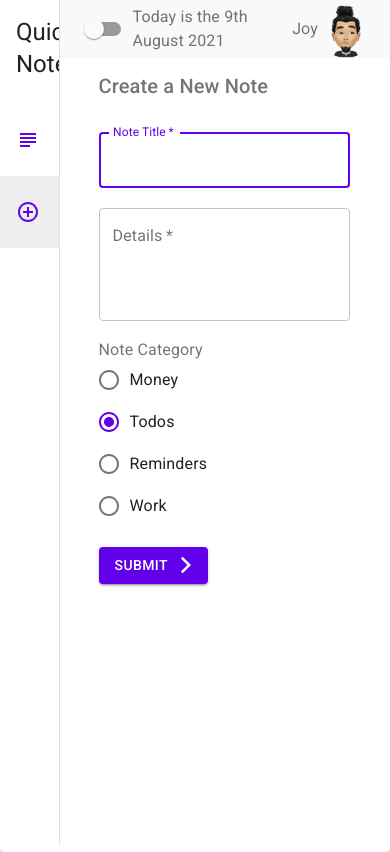
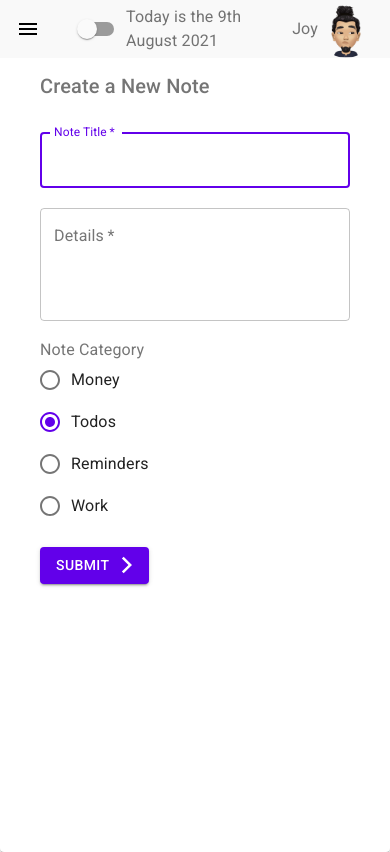
Before and after one commit to SangeetJoy/Material_UI_Notes_App, a React (Create React App) app: page /create in a window 390 px wide. Built offline with nearby package versions, Linux system fonts and the light colour scheme.

Commit message:
mobile responsive

```diff
--- a/src/App.js
+++ b/src/App.js
@@ -28,7 +28,7 @@ function App() {
     <ThemeProvider theme={theme}>
       <Router>
         <Paper>
-          <Layout darkMode={darkMode} onDarkModeChange={onDarkModeChange}>
+          <Layout darkMode={darkMode} onDarkModeChange={onDarkModeChange} theme={theme}>
             <Switch>
               <Route exact path="/">
                 <Notes />
--- a/src/client/components/Layout.js
+++ b/src/client/components/Layout.js
@@ -3,7 +3,7 @@ import Toolbar from '@material-ui/core/Toolbar'
 import Drawer from '@material-ui/core/Drawer'
 import Typography from '@material-ui/core/Typography'
 import Paper from '@material-ui/core/Paper';
-import React from "react"
+import React, { useState } from "react"
 import List from '@material-ui/core/List'
 import ListItem from '@material-ui/core/ListItem'
 import ListItemIcon from '@material-ui/core/ListItemIcon'
@@ -15,13 +15,22 @@ import { useHistory, useLocation } from 'react-router-dom';
 import { format } from 'date-fns';
 import Avatar from '@material-ui/core/Avatar'
 import { useLayoutStyle } from '../styles/LayoutStyle';
+import Hidden from "@material-ui/core/Hidden";
+import MenuIcon from "@material-ui/icons/Menu";
+import IconButton from "@material-ui/core/IconButton";
 
 
 export default function Layout(props) {
-    const { darkMode, onDarkModeChange } = props
+    const { darkMode, onDarkModeChange, theme } = props
     const classes = useLayoutStyle(darkMode)()
     const history = useHistory()
     const location = useLocation()
+    const [mobileOpen, setMobileOpen] = useState(false)
+
+    const handleDrawerToggle = () => {
+        setMobileOpen(!mobileOpen);
+    };
+
     const menuItems = [
         {
             text: "My Notes",
@@ -34,11 +43,19 @@ export default function Layout(props) {
             path: "/create"
         }
     ]
-    return (
-        <div className={classes.drawerContainer}>
-            <Paper>
+
+    const appBarMarkUp = (
         <AppBar className={classes.appbar} elevation={0}>
             <Toolbar>
+                <IconButton
+                    color="inherit"
+                    aria-label="open drawer"
+                    edge="start"
+                    onClick={handleDrawerToggle}
+                    className={classes.menuButton}
+                >
+                    <MenuIcon />
+                </IconButton>
                 <Switch checked={darkMode} onChange={onDarkModeChange} color="default" />
                 <Typography color="textSecondary" className={classes.dateContainer}>
                     Today is the {format(new Date(), "do MMMM Y")}
@@ -51,19 +68,15 @@ export default function Layout(props) {
                 </div>
             </Toolbar>
         </AppBar>
-            </Paper>
-            <Drawer
-                className={classes.drawer}
-                variant="permanent"
-                anchor="left"
-                classes={{ paper: classes.drawerPaper }}
-            >
+    )
+
+    const drawerMarkup = (
+        <>
             <div className={classes.title}>
-                    <Typography variant="h5">
+                <Typography className={classes.sideBarMainText} variant="h5">
                     Quick Notes
                 </Typography>
             </div>
-
             <List>
                 {
                     menuItems.map((item, index) => (
@@ -74,12 +87,54 @@ export default function Layout(props) {
                             className={location.pathname === item.path ? classes.active : null}
                         >
                             <ListItemIcon>{item.icon}</ListItemIcon>
-                                <ListItemText primary={item.text} />
+                            <ListItemText className={classes.sideBarText} primary={item.text} />
                         </ListItem>
                     ))
                 }
             </List>
+        </>
+    )
+
+    const generateDrawerMarkup = (drawerMarkup) => {
+        return (
+            <Hidden xsDown implementation="css" className={classes.drawer}>
+                <Drawer
+                    variant="permanent"
+                    anchor="left"
+                    classes={{ paper: classes.drawerPaper }}
+                >
+                    {drawerMarkup}
                 </Drawer>
+            </Hidden>
+        )
+    }
+
+    const generateMobileDrawerMarkup = () => {
+        return (
+            <Hidden smUp implementation="css">
+                <Drawer
+                    variant="temporary"
+                    anchor={theme.direction === "rtl" ? "right" : "left"}
+                    open={mobileOpen}
+                    onClose={handleDrawerToggle}
+                    classes={{
+                        paper: classes.drawerPaper
+                    }}
+                    ModalProps={{
+                        keepMounted: true // Better open performance on mobile.
+                    }}
+                >
+                    {drawerMarkup}
+                </Drawer>
+            </Hidden>
+        )
+    }
+
+    return (
+        <div className={classes.drawerContainer}>
+            <Paper>{appBarMarkUp}</Paper>
+            {generateDrawerMarkup(drawerMarkup)}
+            {generateMobileDrawerMarkup(drawerMarkup)}
             <div className={classes.page}>
                 <div className={classes.toolbar}></div>
                 {props.children}
--- a/src/client/components/Notes.js
+++ b/src/client/components/Notes.js
@@ -10,6 +10,14 @@ import Button from '@material-ui/core/Button';
 import LinearProgress from '@material-ui/core/LinearProgress';
 import { useNoteStyle } from '../styles/NoteStyle';
 import firebase from '../../server/firebase';
+
+
+const breakpointColumnsObj = {
+  default: 3,
+  1100: 2,
+  700: 2,
+  500: 1
+};
 
 export default function Notes() {
   const [notes, setNotes] = useState([]);
@@ -105,7 +113,7 @@ export default function Notes() {
       </Modal >
       {isLoading && <LinearProgress className={classes.progressBar} />}
       {Boolean(notes.length) && <Masonry
-        breakpointCols={3}
+        breakpointCols={breakpointColumnsObj}
         className={classes.myMasonryGrid}
         columnClassName={classes.myMasonryGridColumn}
       >
--- a/src/client/styles/LayoutStyle.js
+++ b/src/client/styles/LayoutStyle.js
@@ -15,26 +15,40 @@ export const useLayoutStyle = (darkMode) => {
                 height: "95vh"
             },
             drawer: {
-                width: drawerWidth
+                width: drawerWidth,
             },
             drawerPaper: {
                 width: drawerWidth,
-                height: "100%"
+                height: "100%",
             },
             drawerContainer: {
                 display: "flex"
             },
             active: {
                 background: darkMode ? "#6d6d6d" : "#eeeeee",
-                fontFamily: "helvatica"
+                fontFamily: "helvatica",
             },
             title: {
                 padding: theme.spacing(2)
             },
             appbar: {
+                [theme.breakpoints.down('sm')]: {
+                    width: "100%",
+                  },
                 width: `calc(100% - ${drawerWidth})`,
                 backgroundColor: darkMode ? "#484848" : "#f9f9f9",
                 color: "black"
+            },
+            sideBarText: {
+                [theme.breakpoints.down('sm')]: {
+                    display: "none",
+                  },
+                  marginBottom: "1rem"
+            },
+            sideBarMainText: {
+                [theme.breakpoints.down('sm')]: {
+                    display: "none",
+                  },
             },
             toolbar: theme.mixins.toolbar,
             dateContainer: {
@@ -46,7 +60,13 @@ export const useLayoutStyle = (darkMode) => {
             },
             toggleBtn: {
                 backgroundColor: "white"
-            }
+            },
+            menuButton: {
+                marginRight: theme.spacing(2),
+                [theme.breakpoints.up("sm")]: {
+                  display: "none"
+                }
+              }
         }
     })
 }
```
Lines whose indentation alone changed are shown as unchanged.
